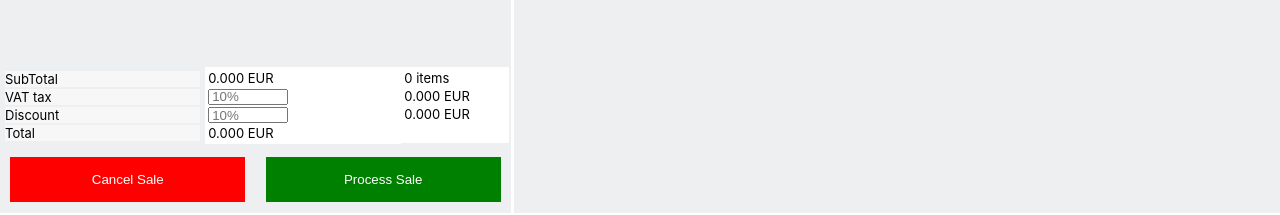
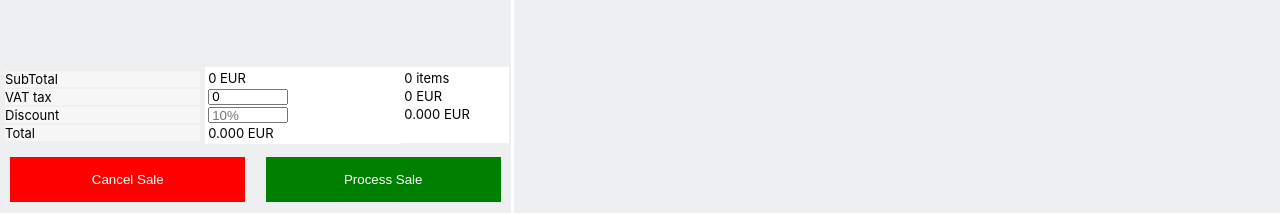
Before and after one commit to ShivamJainy/my-app, a React (Create React App) app: page / in a window 1280 px wide. Shown: the part 384-599 px from the top of the page. Built offline with nearby package versions, Linux system fonts and the light colour scheme.

Commit message:
Added VAT functionality

```diff
--- a/src/components/POSSystem.js
+++ b/src/components/POSSystem.js
@@ -1,8 +1,10 @@
-import React,{useState} from "react";
+import React,{useEffect, useState} from "react";
 import invalid from "./../images/invalid.png"
 
 const POSSystem= () => {
-    const [computerState,setComputer]=useState(0);
+
+    const [VAT,setVAT]=useState(0);
+
     const productList=[
 {
 "name": "computer",
@@ -35,6 +37,20 @@ const POSSystem= () => {
 
     const [productAdded,setProductAdded]=useState([]);
 
+    const [items1,setItems1]=useState(0);
+
+    const [subTotal,setSubTotal]=useState(0);
+
+    const [VATValue,setVATValue]=useState(0);
+
+    const handleVAT=(e)=>{
+        setVAT(e.target.value)
+    }
+
+    useEffect(()=>{
+        let value=(VAT/100)*subTotal;
+        setVATValue(value);
+    },[VAT]);
 
     const renderproduct = ()=>{
         let items= productList.filter(specs=>specs.hasOwnProperty('name')).map((item,index)=>{
@@ -65,8 +81,13 @@ const POSSystem= () => {
     const ClickImage=(index)=>{
         let product=productAdded;
         product.push(productList[index]);
+        setItems1(product.length);
+        let sum=0;
+        for(let i=0;i<product.length;i++){
+            sum=sum+Number(product[i].price);
+        }
+        setSubTotal(sum);
         setProductAdded(product);
-        setComputer(computerState+1);
 
     }
     const cancelBtn=(e)=>{
@@ -104,14 +125,14 @@ const POSSystem= () => {
                             <tr style={{"backgroundColor":"rgba(246,247,246,255)","margin":"2px","display":"block"}}>Total</tr>
                         </td>
                         <td style={{"backgroundColor":"white","width":"39%"}}>
-                            <tr>0.000 EUR</tr>
-                            <tr><input placeholder="10%" style={{"width":"39%","height":"10px"}}/></tr>
+                            <tr>{subTotal} EUR</tr>
+                            <tr><input  value={VAT} onChange={handleVAT} style={{"width":"39%","height":"10px"}}/></tr>
                             <tr><input placeholder="10%" style={{"width":"39%","height":"10px"}}/></tr>
                             <tr>0.000 EUR</tr>
                         </td>
                         <td style={{"float":"right","backgroundColor":"white","width":"100%"}}>
-                            <tr>0 items</tr>
-                            <tr>0.000 EUR</tr>
+                            <tr>{items1} items</tr>
+                            <tr>{VATValue} EUR</tr>
                             <tr>0.000 EUR</tr>
                             <tr>&nbsp;</tr>
                         </td>
```
